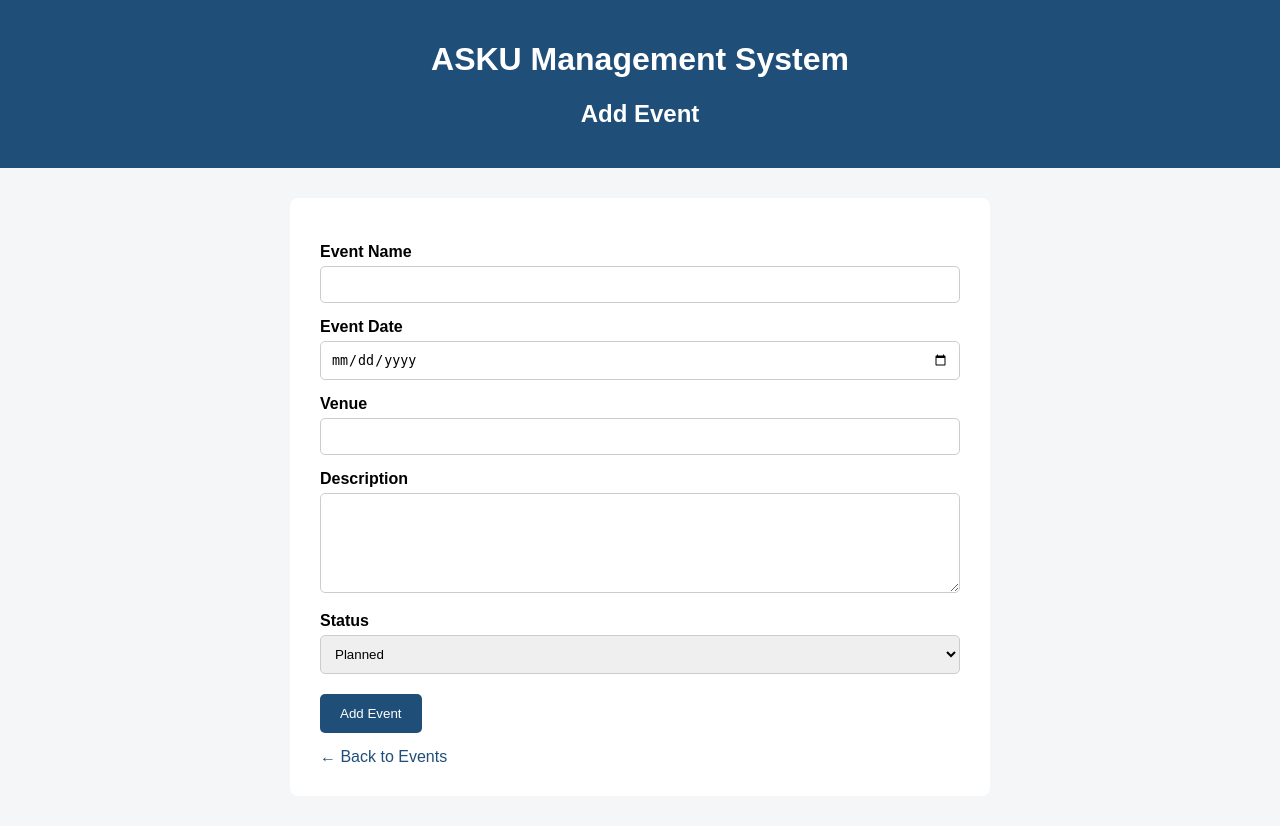
After one commit to atonyaandrew1-code/ASKU_Management_System, a Flask app: page /add_event in a window 1280 px wide. The commit adds this page. Run offline with Flask 3, Linux system fonts and the light colour scheme.

Commit message:
add events management

```diff
--- a/app.py
+++ b/app.py
@@ -175,6 +175,78 @@ def payments():
 
     return render_template("payments.html", payments=payments)
 
+@app.route("/events")
+def events():
+    connection = get_connection()
+    cursor = connection.cursor()
+
+    cursor.execute("""
+        SELECT event_id, event_name, event_date, venue, description, status
+        FROM Events
+        ORDER BY event_date DESC
+    """)
+
+    events = cursor.fetchall()
+
+    cursor.close()
+    connection.close()
+
+    return render_template("events.html", events=events)
+
+@app.route("/add_event", methods=["GET", "POST"])
+def add_event():
+
+    if request.method == "POST":
+
+        event_name = request.form["event_name"]
+        event_date = request.form["event_date"]
+        venue = request.form["venue"]
+        description = request.form["description"]
+        status = request.form["status"]
+
+        connection = get_connection()
+        cursor = connection.cursor()
+
+        # Find the highest existing event ID
+        cursor.execute("""
+            SELECT event_id
+            FROM Events
+            WHERE event_id LIKE 'EVT/%'
+            ORDER BY event_id DESC
+            LIMIT 1
+        """)
+
+        result = cursor.fetchone()
+
+        if result:
+            last_id = result[0]
+            number = int(last_id.replace("EVT/", ""))
+            new_event_id = f"EVT/{number + 1:03d}"
+        else:
+            new_event_id = "EVT/001"
+
+        cursor.execute("""
+            INSERT INTO Events
+            (event_id, event_name, event_date, venue, description, status)
+            VALUES (%s, %s, %s, %s, %s, %s)
+        """, (
+            new_event_id,
+            event_name,
+            event_date,
+            venue,
+            description,
+            status
+        ))
+
+        connection.commit()
+
+        cursor.close()
+        connection.close()
+
+        return redirect("/events")
+
+    return render_template("add_event.html")
+
 
 if __name__ == "__main__":
     app.run(debug=True)
--- /dev/null
+++ b/templates/add_event.html
@@ -0,0 +1,107 @@
+<!DOCTYPE html>
+<html>
+<head>
+    <title>Add Event - ASKU Management System</title>
+
+    <style>
+        body {
+            font-family: Arial, sans-serif;
+            margin: 0;
+            background-color: #f4f6f8;
+        }
+
+        header {
+            background-color: #1f4e78;
+            color: white;
+            padding: 20px;
+            text-align: center;
+        }
+
+        .container {
+            width: 50%;
+            margin: 30px auto;
+            background-color: white;
+            padding: 30px;
+            border-radius: 8px;
+        }
+
+        label {
+            display: block;
+            margin-top: 15px;
+            margin-bottom: 5px;
+            font-weight: bold;
+        }
+
+        input, textarea, select {
+            width: 100%;
+            padding: 10px;
+            border: 1px solid #ccc;
+            border-radius: 5px;
+            box-sizing: border-box;
+        }
+
+        textarea {
+            height: 100px;
+            resize: vertical;
+        }
+
+        button {
+            margin-top: 20px;
+            padding: 12px 20px;
+            background-color: #1f4e78;
+            color: white;
+            border: none;
+            border-radius: 5px;
+            cursor: pointer;
+        }
+
+        .back {
+            display: inline-block;
+            margin-top: 15px;
+            color: #1f4e78;
+            text-decoration: none;
+        }
+    </style>
+</head>
+
+<body>
+
+<header>
+    <h1>ASKU Management System</h1>
+    <h2>Add Event</h2>
+</header>
+
+<div class="container">
+
+    <form method="POST">
+
+        <label for="event_name">Event Name</label>
+        <input type="text" id="event_name" name="event_name" required>
+
+        <label for="event_date">Event Date</label>
+        <input type="date" id="event_date" name="event_date" required>
+
+        <label for="venue">Venue</label>
+        <input type="text" id="venue" name="venue">
+
+        <label for="description">Description</label>
+        <textarea id="description" name="description"></textarea>
+
+        <label for="status">Status</label>
+        <select id="status" name="status" required>
+            <option value="Planned">Planned</option>
+            <option value="Ongoing">Ongoing</option>
+            <option value="Completed">Completed</option>
+            <option value="Cancelled">Cancelled</option>
+        </select>
+
+        <button type="submit">Add Event</button>
+
+    </form>
+
+    <a href="/events" class="back">← Back to Events</a>
+
+</div>
+
+</body>
+</html>
```
Also changed, not shown: templates/events.html (added, +109 -0 lines), templates/index.html (+4 -3 lines).
